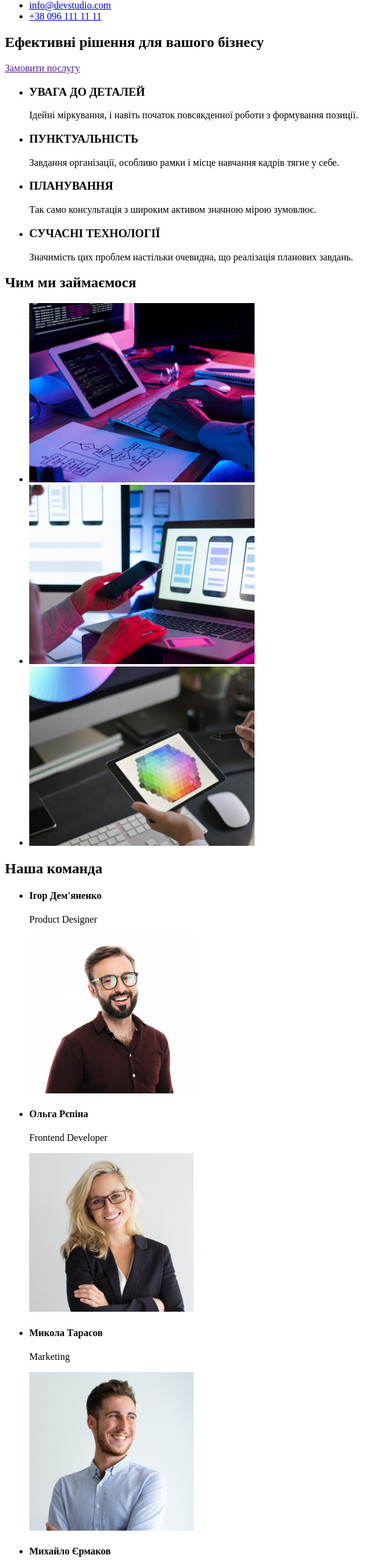
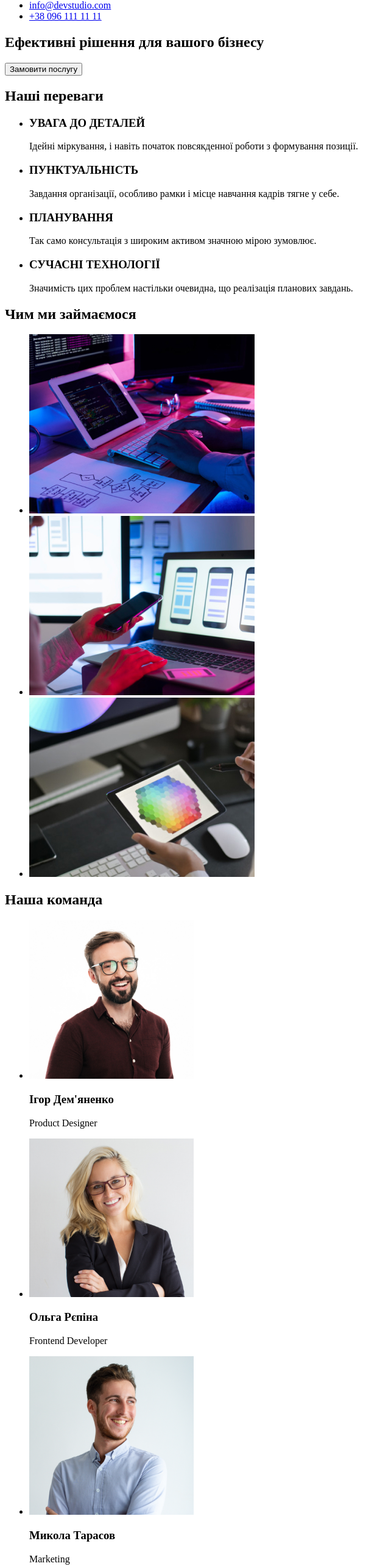
Before and after one commit to MarinaMostova/goit-markup-hw-01, a plain HTML site: page index.html in a window 1280 px wide. Shown: the part 112-2680 px from the top of the page at 61% size, without its empty margins (0-642 px from the left). Drawn offline with Linux system fonts and the light colour scheme.

Commit message:
Update index.html

```diff
--- a/index.html
+++ b/index.html
@@ -1,9 +1,9 @@
 <!DOCTYPE html>
 <html lang="uk">
   <head>
-    <meta charset="UTF-8">
-    <meta http-equiv="X-UA-Compatible" content="IE=edge">
-    <meta name="viewport" content="width=device-width, initial-scale=1.0">
+    <meta charset="UTF-8" />
+    <meta http-equiv="X-UA-Compatible" content="IE=edge" />
+    <meta name="viewport" content="width=device-width, initial-scale=1.0" />
     <title>Домашнє завдання 1</title>
   </head>
   <body>
@@ -24,10 +24,10 @@
     <main>
       <section>
         <h1>Ефективні рішення для вашого бізнесу</h1>
-           <a href="">Замовити послугу</a>
+        <button type="button">Замовити послугу</button>
       </section>
       <section>
-        <!-- <h2>Принципи нашої роботи</h2> -->
+        <h2>Наші переваги</h2>
         <ul>
           <li>
             <h3>УВАГА ДО ДЕТАЛЕЙ</h3>
@@ -51,13 +51,13 @@
         <h2>Чим ми займаємося</h2>
         <ul>
           <li>
-            <a href=""><img src="/images/box_1.jpg" alt="Веб розробка" width="370"></a>
+            <img src="./images/box_1.jpg" alt="Веб розробка" width="370" />
           </li>
           <li>
-            <a href=""><img src="/images/box_2.jpg" alt="Мобільна розробка" width="370"></a>
+            <img src="./images/box_2.jpg" alt="Мобільна розробка" width="370" />
           </li>
           <li>
-            <a href=""><img src="/images/box_3.jpg" alt="Графічний дизайн" width="370"></a>
+            <img src="./images/box_3.jpg" alt="Графічний дизайн" width="370" />
           </li>
         </ul>
       </section>
@@ -65,37 +65,35 @@
         <h2>Наша команда</h2>
         <ul>
           <li>
-                <h4>Ігор Дем'яненко</h4>
+            <img src="./images/ihor.jpg" alt="Фото" width="270" />
+            <h3>Ігор Дем'яненко</h3>
             <p lang="en">Product Designer</p>
-                <img src="/images/ihor.jpg" alt="Фото"  width="270">
           </li>
           <li>
-                <h4>Ольга Рєпіна</h4>
+            <img src="./images/olga.jpg" alt="Фото" width="270" />
+            <h3>Ольга Рєпіна</h3>
             <p lang="en">Frontend Developer</p>
-                <img src="/images/olga.jpg" alt="Фото"  width="270">
           </li>
           <li>
-                <h4>Микола Тарасов</h4>
+            <img src="./images/mykola.jpg" alt="Фото" width="270" />
+            <h3>Микола Тарасов</h3>
             <p lang="en">Marketing</p>
-                <img src="/images/mykola.jpg" alt="Фото" width="270">
           </li>
           <li>
-                <h4>Михайло Єрмаков</h4>
+            <img src="./images/mikhailo.jpg" alt="Фото" width="270" />
+            <h3>Михайло Єрмаков</h3>
             <p lang="en">UI Designer</p>
-                <img src="/images/mikhailo.jpg" alt="Фото"  width="270">
           </li>
         </ul>
       </section>
     </main>
     <footer>
-
       <a href="./index.html" lang="en">WebStudio</a>
       <address>
-            м. Київ, пр-т Лесі Українки, 26 <br />
+        <a href="">м. Київ, пр-т Лесі Українки, 26</a> <br />
         <a href="mailto:">info@devstudio.com</a> <br />
         <a href="tel:">+38 096 111 11 11</a>
       </address>
     </footer>
-
   </body>
 </html>
```
Lines whose indentation alone changed are shown as unchanged.
